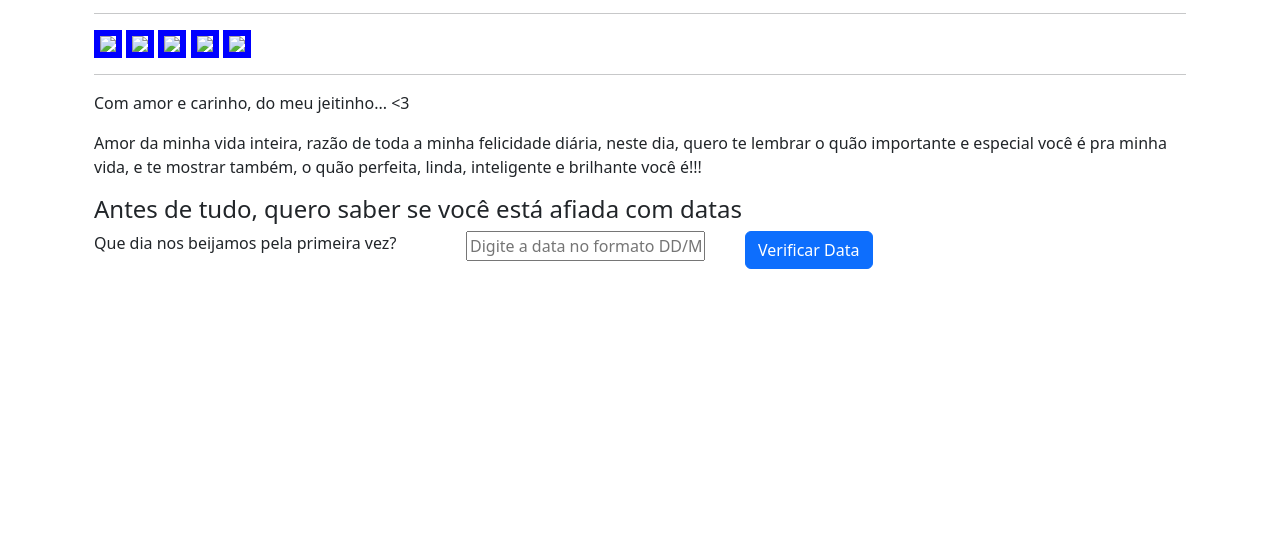
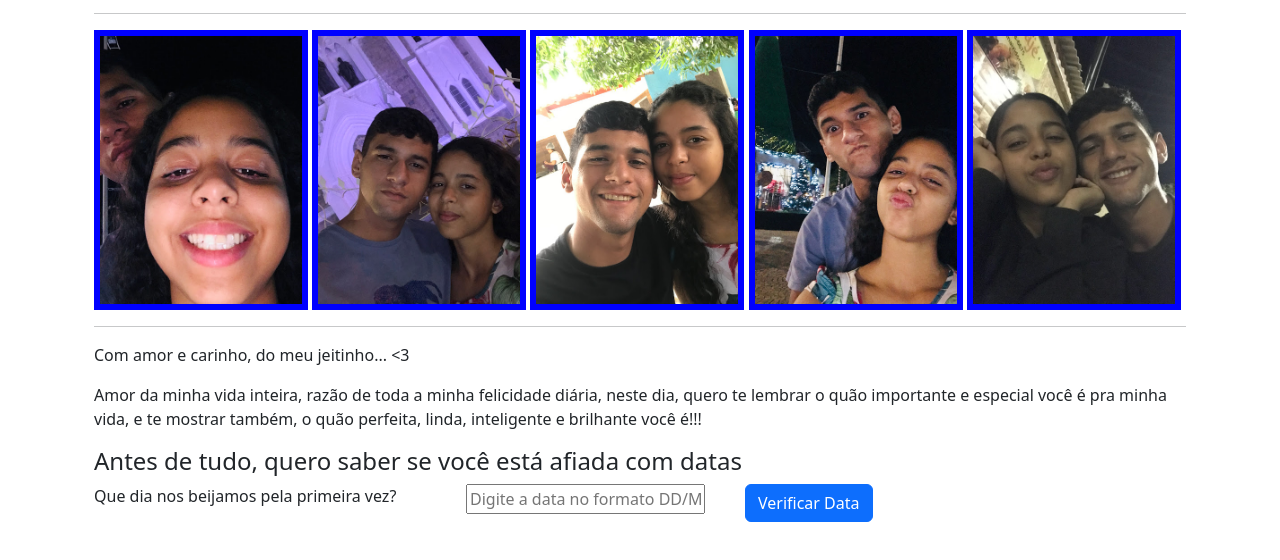
Before and after one commit to 01mrl/felizdiadosnamorados, a plain HTML site: page index.html in a window 1280 px wide. Shown: the part 70-630 px from the top of the page. Drawn offline with nearby package versions, Linux system fonts and the light colour scheme.

Commit message:
index.html

```diff
--- a/index.html
+++ b/index.html
@@ -26,15 +26,15 @@ img { max-width: 214px; }
                     <aside class='imagem'>
                         <hr>
 
-                        <img style="border: 6px solid blue;" src="images/princesa1.jpg">
+                        <img style="border: 6px solid blue;" src="princesa1.jpg">
 
-                        <img style="border: 6px solid blue;" src="images/princesa2.jpg">
+                        <img style="border: 6px solid blue;" src="princesa2.jpg">
 
-                        <img style="border: 6px solid blue;" src="images/princesa3.jpg">
+                        <img style="border: 6px solid blue;" src="princesa3.jpg">
 
-                        <img style="border: 6px solid blue;" src="images/princesa4.jpg">
+                        <img style="border: 6px solid blue;" src="princesa4.jpg">
 
-                        <img style="border: 6px solid blue;" src="images/princesa5.jpg">
+                        <img style="border: 6px solid blue;" src="princesa5.jpg">
 
                 <hr>
                 <p>Com amor e carinho, do meu jeitinho... <3</p>
```
